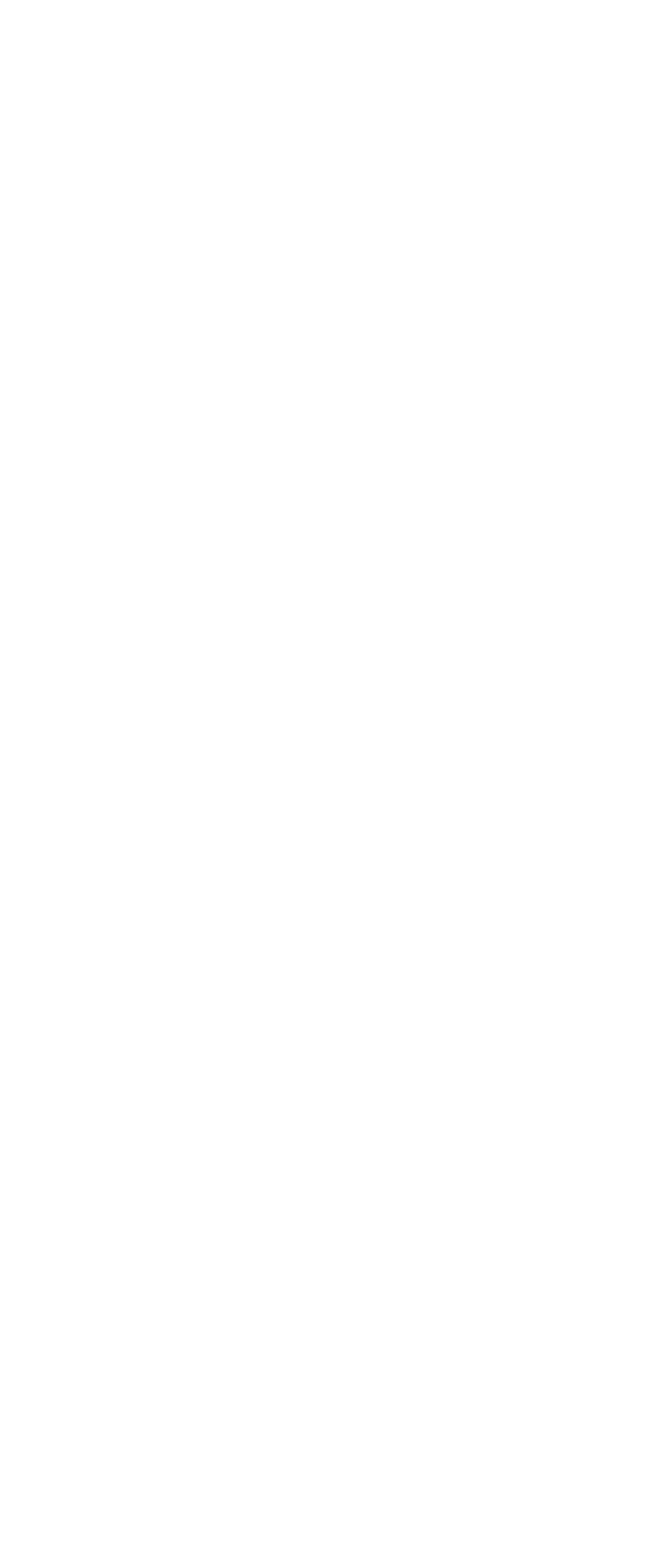
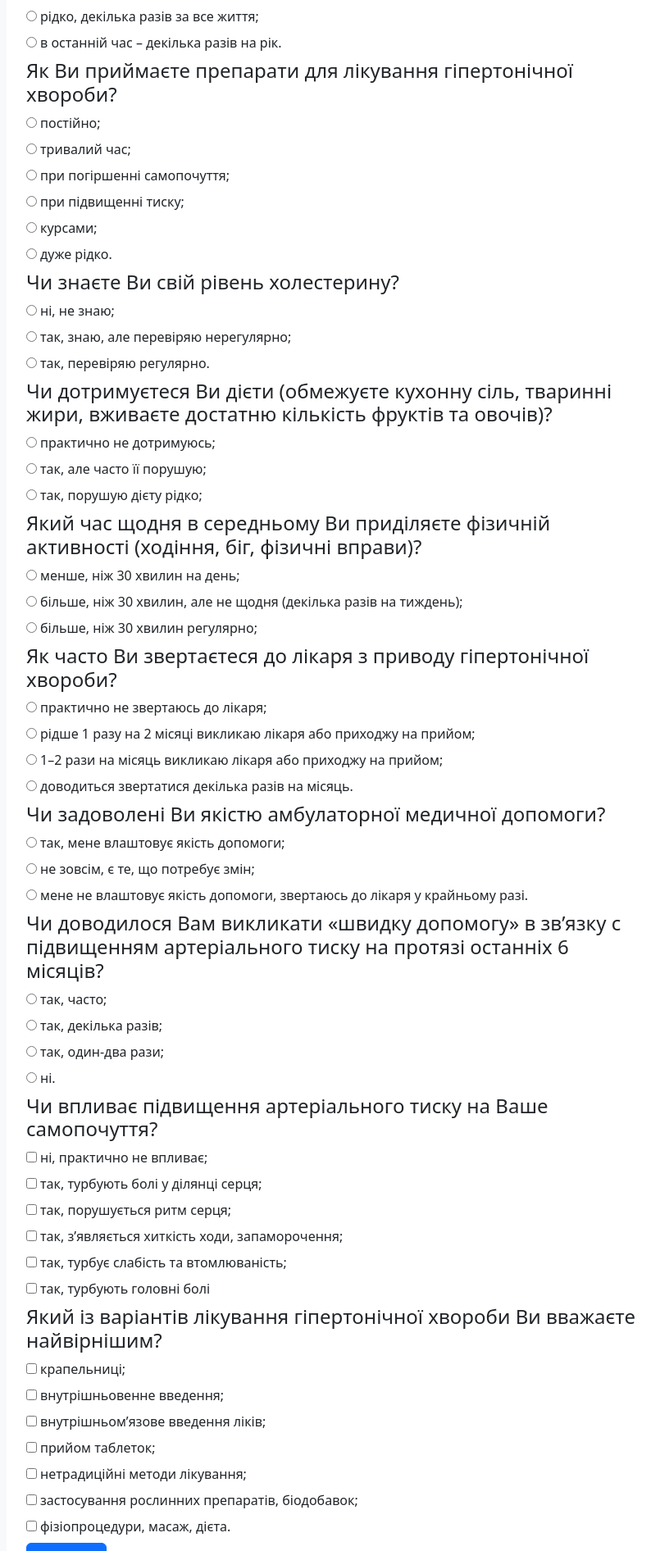
Before and after one commit to olharubel/appz_frontend, a React (Create React App) app: page /survey1 in a window 1280 px wide. Shown: the part 883-2775 px from the top of the page at 82% size, without its empty margins (162-967 px from the left). Before the commit the page ends 856 px from the top, so only its background shows below. Built offline with nearby package versions, Linux system fonts and the light colour scheme.

Commit message:
Some changes

```diff
--- a/src/components/Diagnosis.tsx
+++ b/src/components/Diagnosis.tsx
@@ -32,7 +32,7 @@ const Diagnosis = () => {
 
   return (
     <>
-      <Header />
+       <Header isLoggedIn={true} />
       <Container className="mx-0 px-0 h-100">
       <Row>
         <Col sm={2} className='min-vh-100'>
--- a/src/components/Login.tsx
+++ b/src/components/Login.tsx
@@ -8,8 +8,11 @@ function Login() {
 
     const [username, setUsername] = useState('');
     const [password, setPassword] = useState('');
+ const [isLoggedIn, setIsLoggedIn] = useState(false);
 
     const handleLogin = async () => {
+    setIsLoggedIn(true);
+
         localStorage.removeItem('userId');
         try {
             const response = await fetch('https://localhost:7256/User/authenticate', {
@@ -41,7 +44,7 @@ function Login() {
 
     return (
         <div>
-          <Header />
+           <Header isLoggedIn={isLoggedIn} />
           <Container>
             <Row>
               <Col  style={{
--- a/src/components/MainUserPage.tsx
+++ b/src/components/MainUserPage.tsx
@@ -8,7 +8,7 @@ import Col from 'react-bootstrap/Col';
 const MainUserPage = () => {
   return (
     <>
-      <Header />
+      <Header isLoggedIn={true} />
       <Container className="mx-0 px-0 h-100">
       <Row>
         <Col sm={2} className='min-vh-100'>
--- a/src/components/Settings.tsx
+++ b/src/components/Settings.tsx
@@ -69,7 +69,7 @@ const Settings = () => {
 
   return (
     <>
-     <Header />
+      <Header isLoggedIn={true} />
      <Container className="mx-0 px-0 h-100">
       <Row>
       <Col sm={2} className='min-vh-100'>
--- a/src/components/SurveyFirst.tsx
+++ b/src/components/SurveyFirst.tsx
@@ -1,5 +1,5 @@
 import React, { useState, useEffect } from 'react';
-import { useNavigate } from 'react-router-dom';
+import { useNavigate, useLocation } from 'react-router-dom';
 import Header from './Header.tsx';
 import MenuBar from './MenuBar.tsx';
 import Container from 'react-bootstrap/Container';
@@ -10,46 +10,36 @@ import { Survey, SurveyQuestion } from '../models/survey';
 
 
 const SurveyFirst = () => {
-    const sampleQuestions: SurveyQuestion[] = [
-        {
-          id: 1,
-          text: 'Протягом якого часу Вас турбує підвищення артеріального тиску?',
-          options: ['Very Satisfied', 'Satisfied', 'Neutral', 'Dissatisfied', 'Very Dissatisfied'],
-          isRequired: true,
-        },
-        {
-          id: 2,
-          text: 'Would you recommend our product to others?',
-          options: ['Definitely Yes', 'Probably Yes', 'Not Sure', 'Probably No', 'Definitely No'],
-          isRequired: false,
-        },
-        // Add more questions as needed
-      ];
-
-      // Assuming this is a part of your component
     const [surveyQuestions, setSurveyQuestions] = useState(sampleQuestions);
 
     const [answers, setAnswers] = useState<Array<number | null>>(Array(surveyQuestions.length).fill(null));
     const [isPageDirty, setIsPageDirty] = useState(false);
     const navigate = useNavigate();
+    const location = useLocation();
+    const surveyId = location.state && location.state.surveyId;
+    const [answ, setAnsw] = useState([
+        { surveyQuestionId: 1, answer: 'Response 1' },
+        { surveyQuestionId: 2, answer: 'Response 2' },
+      ]);
 
     const handleLeave = () => {
         const leaveConfirmed = window.confirm('Are you sure? Your data will not be saved!');
         if (leaveConfirmed) {
             setIsPageDirty(false);
-        navigate('/', { state: { userId: 1 } })
+            navigate('/');
         }
     };
 
     const handleSave = async () => {
         const areRequiredQuestionsAnswered = answers.every((answer, index) => !surveyQuestions[index].isRequired || answer !== null);
-
         if (areRequiredQuestionsAnswered) {
             console.log('Answers:', answers);
             console.log('Survey status updated on the backend.');
+
             setIsPageDirty(false);
+            navigate('/surveys');
         } else {
-        window.alert('Please answer all required questions before saving.');
+            window.alert("Заповніть всі обов'язкові поля.");
         }
     };
 
@@ -61,9 +51,9 @@ const SurveyFirst = () => {
     };
 
     useEffect(() => {
-      const handleBeforeUnload = (event: BeforeUnloadEvent) => {
+        const handleBeforeUnload = (event) => {
           if (isPageDirty) {
-          const message = 'You have unsaved changes. Are you sure you want to leave?';
+            const message = "Ви впевнені, що хочете вийти? Ваші дані не будуть збережені";
             event.returnValue = message;
             return message;
           }
@@ -76,9 +66,10 @@ const SurveyFirst = () => {
         };
       }, [isPageDirty]);
 
+
     return (
         <>
-        <Header />
+             <Header isLoggedIn={true} />
             <Container className="mx-0 px-0 h-100">
                 <Row>
                     <Col sm={2} className="min-vh-100">
@@ -86,15 +77,13 @@ const SurveyFirst = () => {
                     </Col>
                     <Col sm={8}>
                         <div>
-                {/* <h1>{survey.title}</h1>
-                <p>Survey Status: {survey.surveyStatus}</p>
-                <p>Due Date: {survey.dueDate?.toLocaleString()}</p> */}
-
                             {surveyQuestions.map((question, index) => (
                                 <div key={question.id}>
-                    <p>{question.text}</p>
+                                    <h4>{question.text} {question.isRequired && <span style={{ color: 'red' }}>*</span>}
+                                    </h4>
+                                    <div>
                                         {question.options.map((option, optionIndex) => (
-                      <label key={optionIndex}>
+                                            <div key={optionIndex} style={{ marginBottom: '8px' }}>
                                                 <input
                                                     type="radio"
                                                     name={`question_${index}`}
@@ -102,20 +91,40 @@ const SurveyFirst = () => {
                                                     checked={answers[index] === optionIndex}
                                                     onChange={() => handleRadioChange(index, optionIndex)}
                                                 />
-                        {option}
-                      </label>
+                                                <label style={{ marginLeft: '4px' }}>{option}</label>
+                                            </div>
                                         ))}
+                                    </div>
+                                </div>
+                            ))}
+
+                            {fewAnswersQuestions?.map((question, index) => (
+                                <div key={question.id}>
+                                    <h4>{question.text}</h4>
+                                    <div>
+                                        {question.options.map((option, optionIndex) => (
+                                            <div key={optionIndex} style={{ marginBottom: '8px' }}>
+                                                    <input
+                                                        type="checkbox"
+                                                        name={`question_${index}_option_${optionIndex}`}
+                                                    />
+
+                                                <label style={{ marginLeft: '4px' }}>{option}</label>
+                                            </div>
+                                        ))}
+                                    </div>
                                     {question.isRequired && <span style={{ color: 'red' }}>*</span>}
                                 </div>
                             ))}
 
+
                             <Button variant="primary" onClick={handleSave}>
-                  Save
+                                Зберегти
                             </Button>
                         </div>
                     </Col>
                 </Row>
-          <Row>
+                {/* <Row>
                     <Col sm={2}></Col>
                     <Col sm={8}>
                         {isPageDirty && (
@@ -130,7 +139,7 @@ const SurveyFirst = () => {
                             </div>
                         )}
                     </Col>
-          </Row>
+                </Row> */}
             </Container>
         </>
     );
@@ -138,113 +147,105 @@ const SurveyFirst = () => {
 
 export default SurveyFirst;
 
+const sampleQuestions: SurveyQuestion[] = [
+    {
+        id: 1,
+        text: 'Протягом якого часу Вас турбує підвищення артеріального тиску?',
+        options: ['до 1 року;', 'від 1 до 5 років;', 'понад 5 років;', 'не можу сказати точно.'],
+        isRequired: true,
+    },
+    {
+        id: 3,
+        text: 'Скільки разів у середньому Ви вимірюєте артеріальний тиск протягом дня?',
+        options: ['1 раз;', '1–2 рази;',
+            '3 та більше разів;', 'вимірюю при погіршенні самопочуття'],
+        isRequired: false,
+    },
+    {
+        id: 4,
+        text: 'Як, на Ваш погляд, потрібно приймати препарати для лікування Вашого захворювання?',
+        options: ['постійно;', 'тривалий час;',
+            'при погіршенні самопочуття;', 'при підвищенні тиску;',
+            'курсами;', 'важко відповісти'],
+        isRequired: false,
+    },
+    {
+        id: 5,
+        text: 'Як часто Ви знаходитеся на обстеженні та лікуванні в кардіологічному або терапевтичному відділеннях з приводу гіпертонічної хвороби?',
+        options: ['не лікуюсь у стаціонарі;', 'знаходжусь у відділенні перший раз;',
+            'регулярно – 1–2 рази на рік (усього більше 2 разів);', 'рідко, декілька разів за все життя;',
+            'в останній час – декілька разів на рік.'],
+        isRequired: false,
+    },
+    {
+        id: 6,
+        text: 'Як Ви приймаєте препарати для лікування гіпертонічної хвороби?',
+        options: ['постійно;', 'тривалий час;',
+            'при погіршенні самопочуття;', 'при підвищенні тиску;',
+            'курсами;', 'дуже рідко.'],
+        isRequired: false,
+    },
+    {
+        id: 7,
+        text: 'Чи знаєте Ви свій рівень холестерину?',
+        options: ['ні, не знаю;', 'так, знаю, але перевіряю нерегулярно;',
+            'так, перевіряю регулярно.'],
+        isRequired: false,
+    },
+    {
+        id: 9,
+        text: 'Чи дотримуєтеся Ви дієти (обмежуєте кухонну сіль, тваринні жири, вживаєте достатню кількість фруктів та овочів)?',
+        options: ['практично не дотримуюсь;', 'так, але часто її порушую;',
+            'так, порушую дієту рідко;'],
+        isRequired: false,
+    },
+    {
+        id: 10,
+        text: 'Який час щодня в середньому Ви приділяєте фізичній активності (ходіння, біг, фізичні вправи)?',
+        options: ['менше, ніж 30 хвилин на день;',
+            'більше, ніж 30 хвилин, але не щодня (декілька разів на тиждень);',
+            'більше, ніж 30 хвилин регулярно;'],
+        isRequired: false,
+    },
+    {
+        id: 11,
+        text: 'Як часто Ви звертаєтеся до лікаря з приводу гіпертонічної хвороби?',
+        options: ['практично не звертаюсь до лікаря;', 'рідше 1 разу на 2 місяці викликаю лікаря або приходжу на прийом;',
+            '1–2 рази на місяць викликаю лікаря або приходжу на прийом;', 'доводиться звертатися декілька разів на місяць.'],
+        isRequired: false,
+    },
+    {
+        id: 12,
+        text: 'Чи задоволені Ви якістю амбулаторної медичної допомоги? ',
+        options: ['так, мене влаштовує якість допомоги;', ' не зовсім, є те, що потребує змін;',
+            'мене не влаштовує якість допомоги, звертаюсь до лікаря у крайньому разі.'],
+        isRequired: false,
+    },
+    {
+        id: 13,
+        text: 'Чи доводилося Вам викликати «швидку допомогу» в зв’язку с підвищенням артеріального тиску на протязі останніх 6 місяців?',
+        options: ['так, часто;', 'так, декілька разів;',
+            'так, один-два рази;', 'ні.'],
+        isRequired: false,
+    },
+];
 
-// const SurveyFirst: React.FC<SurveyFirstProps> = ({ survey }) => {
-//   const [answers, setAnswers] = useState<Array<number | null>>(Array(survey.surveyQuestions.length).fill(null));
-//   const [isPageDirty, setIsPageDirty] = useState(false);
-//   const navigate = useNavigate();
-
-//   const handleLeave = () => {
-//     const leaveConfirmed = window.confirm('Are you sure? Your data will not be saved!');
-//     if (leaveConfirmed) {
-//       setIsPageDirty(false);
-//       navigate('/');
-//     }
-//   };
-
-//   const handleSave = async () => {
-//     const areRequiredQuestionsAnswered = answers.every((answer, index) => !survey.surveyQuestions[index].isRequired || answer !== null);
-
-//     if (areRequiredQuestionsAnswered) {
-//       console.log('Answers:', answers);
-//       console.log('Survey status updated on the backend.');
-//       setIsPageDirty(false);
-//     } else {
-//       window.alert('Please answer all required questions before saving.');
-//     }
-//   };
-
-//   const handleRadioChange = (index: number, optionIndex: number) => {
-//     const updatedAnswers = [...answers];
-//     updatedAnswers[index] = optionIndex;
-//     setAnswers(updatedAnswers);
-//     setIsPageDirty(true);
-//   };
-
-//   useEffect(() => {
-//     const handleBeforeUnload = (event: BeforeUnloadEvent) => {
-//       if (isPageDirty) {
-//         const message = 'You have unsaved changes. Are you sure you want to leave?';
-//         event.returnValue = message;
-//         return message;
-//       }
-//     };
-
-//     window.addEventListener('beforeunload', handleBeforeUnload);
-
-//     return () => {
-//       window.removeEventListener('beforeunload', handleBeforeUnload);
-//     };
-//   }, [isPageDirty]);
-
-//   return (
-//     <>
-//       <Header />
-//       <Container className="mx-0 px-0 h-100">
-//         <Row>
-//           <Col sm={2} className="min-vh-100">
-//             <MenuBar />
-//           </Col>
-//           <Col sm={8}>
-//             <div>
-//               <h1>{survey.title}</h1>
-//               <p>Survey Status: {survey.surveyStatus}</p>
-//               <p>Due Date: {survey.dueDate?.toLocaleString()}</p>
-
-//               {survey.surveyQuestions.map((question, index) => (
-//                 <div key={question.id}>
-//                   <p>{question.text}</p>
-//                   {question.options.map((option, optionIndex) => (
-//                     <label key={optionIndex}>
-//                       <input
-//                         type="radio"
-//                         name={`question_${index}`}
-//                         value={optionIndex}
-//                         checked={answers[index] === optionIndex}
-//                         onChange={() => handleRadioChange(index, optionIndex)}
-//                       />
-//                       {option}
-//                     </label>
-//                   ))}
-//                   {question.isRequired && <span style={{ color: 'red' }}>*</span>}
-//                 </div>
-//               ))}
-
-//               <Button variant="primary" onClick={handleSave}>
-//                 Save
-//               </Button>
-//             </div>
-//           </Col>
-//         </Row>
-//         <Row>
-//           <Col sm={2}></Col>
-//           <Col sm={8}>
-//             {isPageDirty && (
-//               <div>
-//                 <p>You have unsaved changes. Are you sure you want to leave?</p>
-//                 <Button variant="danger" onClick={handleLeave}>
-//                   Leave
-//                 </Button>
-//                 <Button variant="secondary" onClick={() => setIsPageDirty(false)}>
-//                   Cancel
-//                 </Button>
-//               </div>
-//             )}
-//           </Col>
-//         </Row>
-//       </Container>
-//     </>
-//   );
-// };
-
-// export default SurveyFirst;
+const fewAnswersQuestions: SurveyQuestion[] = [
+    {
+        id: 2,
+        text: 'Чи впливає підвищення артеріального тиску на Ваше самопочуття?',
+        options: ['ні, практично не впливає;', 'так, турбують болі у ділянці серця;',
+            'так, порушується ритм серця;', 'так, з’являється хиткість ходи, запаморочення;',
+            'так, турбує слабість та втомлюваність;', 'так, турбують головні болі'],
+        isRequired: false,
+    },
+    {
+        id: 8,
+        text: 'Який із варіантів лікування гіпертонічної хвороби Ви вважаєте найвірнішим?',
+        options: ['крапельниці;', 'внутрішньовенне введення;',
+            'внутрішньом’язове введення ліків;', 'прийом таблеток;',
+            'нетрадиційні методи лікування;', 'застосування рослинних препаратів, біодобавок;',
+            'фізіопроцедури, масаж, дієта.'],
+        isRequired: false,
+    },
+];
--- a/src/components/SurveyItem.tsx
+++ b/src/components/SurveyItem.tsx
@@ -11,11 +11,11 @@ const SurveyItem = ({ survey }) => {
   const handleButtonClick = () => {
     console.log(survey.surveyStatus);
     if (survey.surveyStatus  === "UnderPatientReviewSurvey") {
-      alert('Checking result...');
+      alert('Коментар лікаря: ' + survey.doctorComment);
     } else if (survey.surveyStatus ===  "UncompletedSurvey" ||
       survey.surveyStatus ===  "OverdueSurvey") {
       console.log('opening survey');
-      navigate('/survey1');
+      navigate('/survey1', { state: { surveyId: survey.id } });
     }
   };
 
--- a/src/components/SurveyList.tsx
+++ b/src/components/SurveyList.tsx
@@ -32,7 +32,7 @@ const SurveyList = () => {
 
   return (
     <>
-      <Header />
+       <Header isLoggedIn={true} />
       <Container className="mx-0 px-0 h-100">
       <Row>
         <Col sm={2} className='min-vh-100'>
@@ -40,7 +40,7 @@ const SurveyList = () => {
         </Col>
         <Col sm={8}>
         <div>
-        <h1>Ваші опитування {surveys.length}</h1>
+        <h1>Ваші опитування</h1>
               {surveys?.map(survey => (
                 <SurveyItem key={survey?.id} survey={survey} />
               ))}
```
Also changed, not shown: src/components/Header.tsx (+6 -6 lines), src/components/Notification.tsx (+36 -1 lines). Lines whose indentation alone changed are shown as unchanged.
